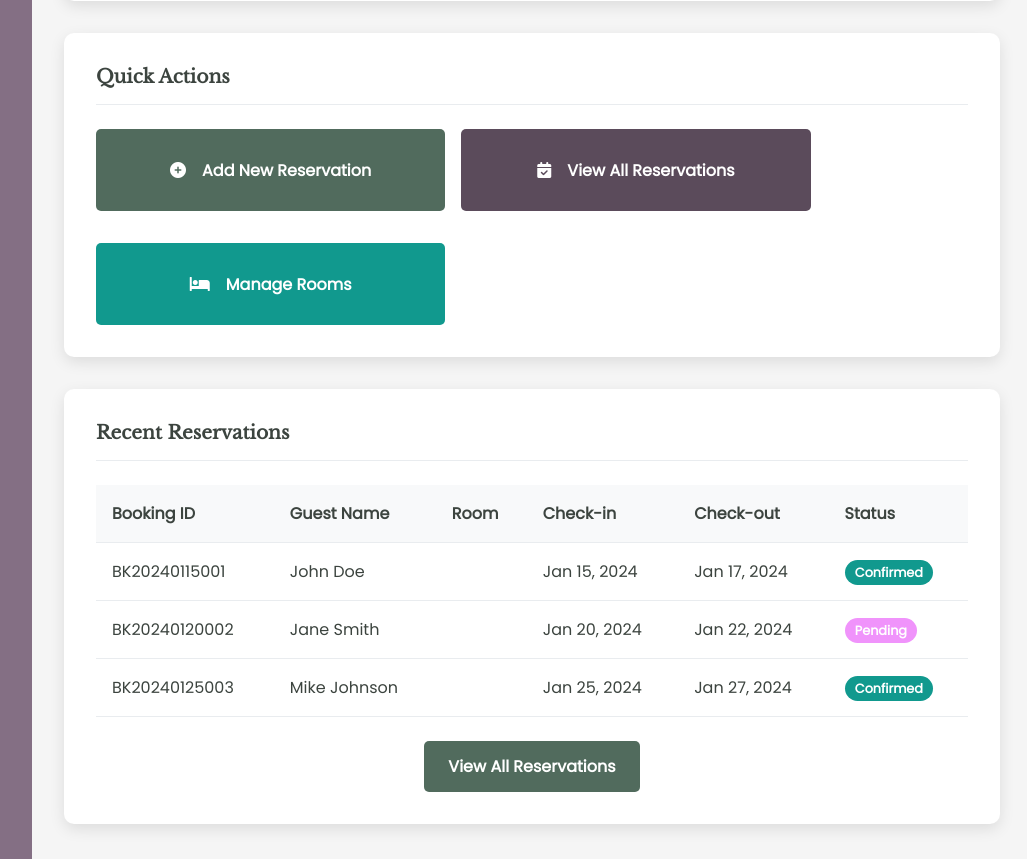
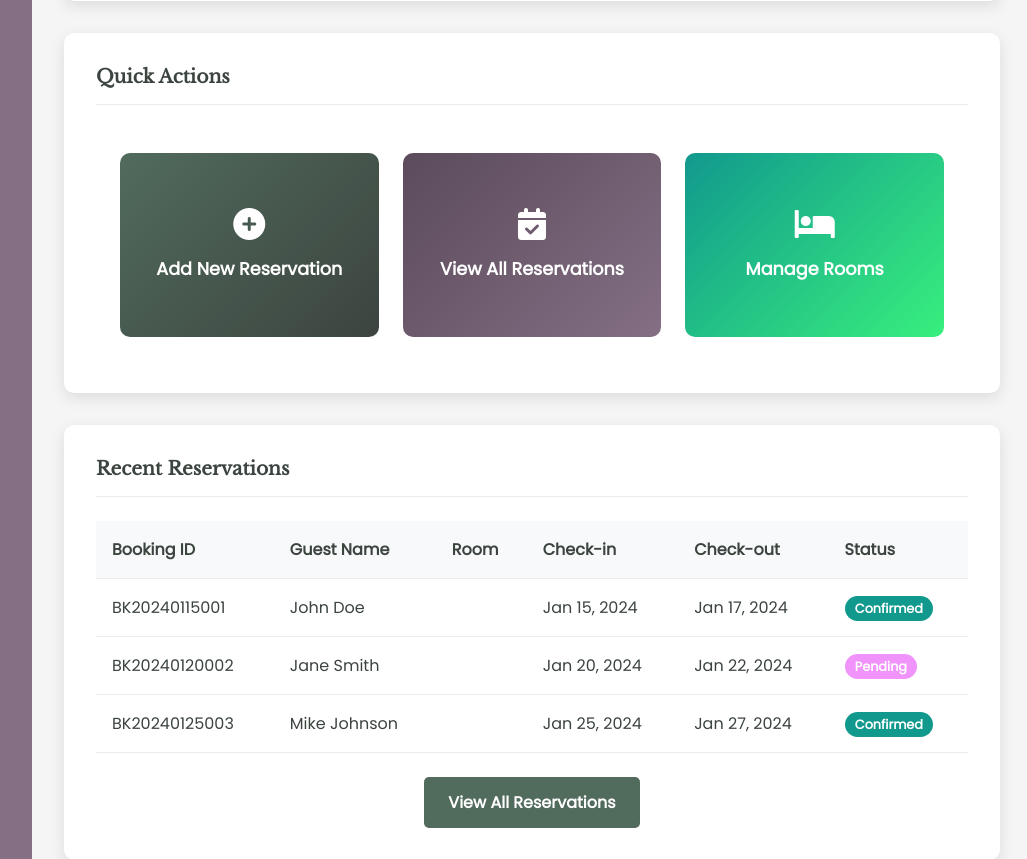
Before and after one commit to H4te-r/hotelReservation, a PHP site: page /admin/dashboard.php in a window 1280 px wide. Shown: the part 1031-1890 px from the top of the page, without its empty margins (248-1275 px from the left). Run offline with PHP 8.4, Linux system fonts and the light colour scheme; a user stored in the database is signed in; data comes from the database, SQL or seed files in the repository; data that the repository does not hold is empty.

Commit message:
updated the quick actions (final)

```diff
--- a/cip/admin/admin-styles.css
+++ b/cip/admin/admin-styles.css
@@ -552,3 +552,123 @@ ul {
     padding-top: 1rem;
     padding-bottom: 1rem;
 }
+
+/* Quick Actions Grid */
+.quick-actions-grid {
+    display: grid;
+    grid-template-columns: repeat(auto-fit, minmax(250px, 1fr));
+    gap: 1.5em;
+    padding: 1.5em;
+}
+
+.quick-action-btn {
+    display: flex;
+    flex-direction: column;
+    align-items: center;
+    justify-content: center;
+    padding: 2em 1.5em;
+    border-radius: 10px;
+    text-decoration: none;
+    color: white;
+    font-weight: 600;
+    transition: all 0.3s ease;
+    min-height: 120px;
+}
+
+.quick-action-btn:hover {
+    transform: translateY(-3px);
+    box-shadow: 0 8px 25px rgba(0,0,0,0.15);
+    color: white;
+    text-decoration: none;
+}
+
+.quick-action-btn i {
+    font-size: 2em;
+    margin-bottom: 0.5em;
+}
+
+.quick-action-btn span {
+    font-size: 1.1em;
+    text-align: center;
+}
+
+.quick-action-btn.btn-primary {
+    background: linear-gradient(135deg, #516b5d 0%, #3c443f 100%);
+}
+
+.quick-action-btn.btn-secondary {
+    background: linear-gradient(135deg, #5b4b5b 0%, #846f84 100%);
+}
+
+.quick-action-btn.btn-success {
+    background: linear-gradient(135deg, #11998e 0%, #38ef7d 100%);
+}
+
+/* Quick Actions Flex Layout */
+.quick-actions-flex {
+    display: flex;
+    gap: 1.5em;
+    padding: 1.5em;
+    justify-content: space-between;
+}
+
+.quick-action-btn {
+    flex: 1 1 0;
+    display: flex;
+    flex-direction: column;
+    align-items: center;
+    justify-content: center;
+    padding: 2em 1.5em;
+    border-radius: 10px;
+    text-decoration: none;
+    color: white;
+    font-weight: 600;
+    transition: all 0.3s ease;
+    min-height: 120px;
+    margin: 0;
+}
+
+.quick-action-btn:not(:last-child) {
+    /* Remove right margin, use gap instead */
+}
+
+.quick-action-btn:hover {
+    transform: translateY(-3px);
+    box-shadow: 0 8px 25px rgba(0,0,0,0.15);
+    color: white;
+    text-decoration: none;
+}
+
+.quick-action-btn i {
+    font-size: 2em;
+    margin-bottom: 0.5em;
+}
+
+.quick-action-btn span {
+    font-size: 1.1em;
+    text-align: center;
+}
+
+.quick-action-btn.btn-primary {
+    background: linear-gradient(135deg, #516b5d 0%, #3c443f 100%);
+}
+
+.quick-action-btn.btn-secondary {
+    background: linear-gradient(135deg, #5b4b5b 0%, #846f84 100%);
+}
+
+.quick-action-btn.btn-success {
+    background: linear-gradient(135deg, #11998e 0%, #38ef7d 100%);
+}
+
+@media (max-width: 900px) {
+    .quick-actions-flex {
+        flex-direction: column;
+        gap: 1em;
+        padding: 1em;
+    }
+    .quick-action-btn {
+        min-width: 0;
+        width: 100%;
+    }
+}
--- a/cip/admin/dashboard.php
+++ b/cip/admin/dashboard.php
@@ -163,25 +163,19 @@ $hotel = $stmt->fetch();
                 <div class="card-header">
                     <h3 class="card-title">Quick Actions</h3>
                 </div>
-                <div class="row g-4">
-                    <div class="col-md-4">
-                        <a href="add_reservation.php" class="btn btn-primary d-flex align-items-center gap-2 w-100 py-3">
+                <div class="quick-actions-flex">
+                    <a href="add_reservation.php" class="quick-action-btn btn-primary">
                         <i class="fas fa-plus-circle"></i>
-                            Add New Reservation
+                        <span>Add New Reservation</span>
                     </a>
-                    </div>
-                    <div class="col-md-4">
-                        <a href="reservations.php" class="btn btn-secondary d-flex align-items-center gap-2 w-100 py-3">
+                    <a href="reservations.php" class="quick-action-btn btn-secondary">
                         <i class="fas fa-calendar-check"></i>
-                            View All Reservations
+                        <span>View All Reservations</span>
                     </a>
-                    </div>
-                    <div class="col-md-4">
-                        <a href="rooms.php" class="btn btn-success d-flex align-items-center gap-2 w-100 py-3">
+                    <a href="rooms.php" class="quick-action-btn btn-success">
                         <i class="fas fa-bed"></i>
-                            Manage Rooms
+                        <span>Manage Rooms</span>
                     </a>
-                    </div>
                 </div>
             </div>
 
```
Lines whose indentation alone changed are shown as unchanged.
